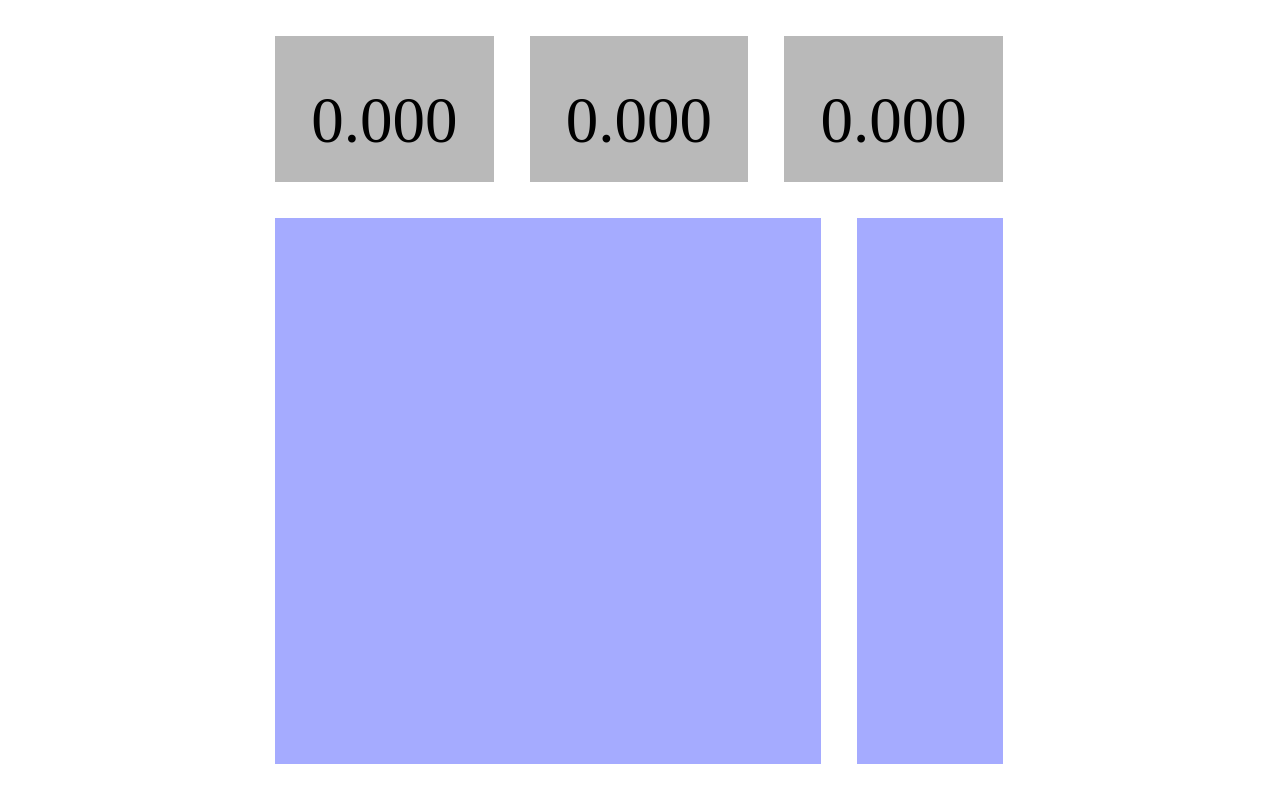
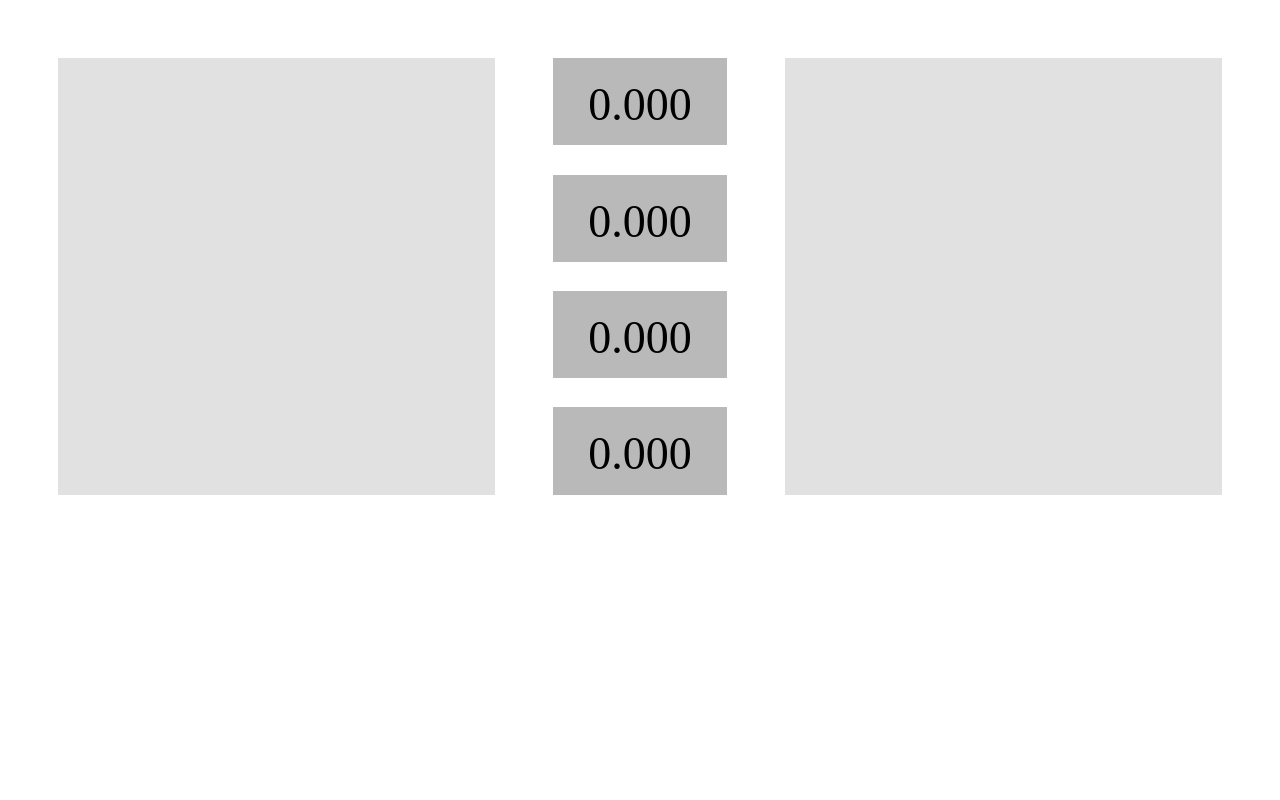
Before and after one commit to blackarm0815/user_interface_electronics, a website: page joystick_webpage/index.html in a window 1280 px wide. Drawn offline with Linux system fonts and the light colour scheme.

Commit message:
new 2 joystick layout

```diff
--- a/joystick_webpage/code.js
+++ b/joystick_webpage/code.js
@@ -1,16 +1,16 @@
 "use strict";
 const resizeDivs = () => {
-    const scaleHeight = window.innerHeight / 22;
-    const scaleWidth = window.innerWidth / 22;
+    const scaleHeight = window.innerHeight / 19;
+    const scaleWidth = window.innerWidth / 44;
     let scale = scaleWidth;
     if (scaleHeight < scaleWidth) {
         scale = scaleHeight;
     }
     // background
-    const backgroundHeight = scale * 22;
-    const backgroundLeft = Math.floor((window.innerWidth - (scale * 22)) / 2);
+    const backgroundHeight = scale * 19;
+    const backgroundLeft = Math.floor((window.innerWidth - (scale * 44)) / 2);
     const backgroundTop = 0;
-    const backgroundWidth = scale * 22;
+    const backgroundWidth = scale * 42;
     const divBackground = document.getElementById('background');
     if (divBackground !== null) {
         divBackground.style.height = `${backgroundHeight}px`;
@@ -18,37 +18,37 @@ const resizeDivs = () => {
         divBackground.style.top = `${backgroundTop}px`;
         divBackground.style.width = `${backgroundWidth}px`;
     }
-    // joystick
-    const joystickHeight = scale * 15;
-    const joystickLeft = backgroundLeft + scale;
-    const joystickTop = backgroundTop + (scale * 6);
-    const joystickWidth = scale * 15;
-    const divJoystick = document.getElementById('joystick');
+    // joystick0
+    const joystick0Height = scale * 15;
+    const joystick0Left = backgroundLeft + (scale * 2);
+    const joystick0Top = backgroundTop + (scale * 2);
+    const joystick0Width = scale * 15;
+    const divJoystick = document.getElementById('joystick0');
     if (divJoystick !== null) {
-        divJoystick.style.height = `${joystickHeight}px`;
-        divJoystick.style.left = `${joystickLeft}px`;
-        divJoystick.style.top = `${joystickTop}px`;
-        divJoystick.style.width = `${joystickWidth}px`;
+        divJoystick.style.height = `${joystick0Height}px`;
+        divJoystick.style.left = `${joystick0Left}px`;
+        divJoystick.style.top = `${joystick0Top}px`;
+        divJoystick.style.width = `${joystick0Width}px`;
     }
-    // lever
-    const leverHeight = scale * 15;
-    const leverLeft = backgroundLeft + (scale * 17);
-    const leverTop = backgroundTop + (scale * 6);
-    const leverWidth = scale * 4;
-    const divLever = document.getElementById('lever');
+    // joystick1
+    const joystick1Height = scale * 15;
+    const joystick1Left = backgroundLeft + (scale * 27);
+    const joystick1Top = backgroundTop + (scale * 2);
+    const joystick1Width = scale * 15;
+    const divLever = document.getElementById('joystick1');
     if (divLever !== null) {
-        divLever.style.height = `${leverHeight}px`;
-        divLever.style.left = `${leverLeft}px`;
-        divLever.style.top = `${leverTop}px`;
-        divLever.style.width = `${leverWidth}px`;
+        divLever.style.height = `${joystick1Height}px`;
+        divLever.style.left = `${joystick1Left}px`;
+        divLever.style.top = `${joystick1Top}px`;
+        divLever.style.width = `${joystick1Width}px`;
     }
     // output general
-    const outputFontSize = Math.floor(scale * 1.8);
-    const outputPaddingTop = Math.floor(scale * 1.30);
+    const outputFontSize = Math.floor(scale * 1.6);
+    const outputPaddingTop = Math.floor(scale * 0.7);
     // output0
-    const output0Height = scale * 4;
-    const output0Left = backgroundLeft + scale;
-    const output0Top = backgroundTop + scale;
+    const output0Height = scale * 3;
+    const output0Left = backgroundLeft + (scale * 19);
+    const output0Top = (scale * 2);
     const output0Width = scale * 6;
     const divOutput0 = document.getElementById('output0');
     if (divOutput0 !== null) {
@@ -60,9 +60,9 @@ const resizeDivs = () => {
         divOutput0.style.width = `${output0Width}px`;
     }
     // output1
-    const output1Height = scale * 4;
-    const output1Left = backgroundLeft + (scale * 8);
-    const output1Top = backgroundTop + scale;
+    const output1Height = scale * 3;
+    const output1Left = backgroundLeft + (scale * 19);
+    const output1Top = (scale * 6);
     const output1Width = scale * 6;
     const divOutput1 = document.getElementById('output1');
     if (divOutput1 !== null) {
@@ -74,9 +74,9 @@ const resizeDivs = () => {
         divOutput1.style.width = `${output1Width}px`;
     }
     // output2
-    const output2Height = scale * 4;
-    const output2Left = backgroundLeft + (scale * 15);
-    const output2Top = backgroundTop + scale;
+    const output2Height = scale * 3;
+    const output2Left = backgroundLeft + (scale * 19);
+    const output2Top = (scale * 10);
     const output2Width = scale * 6;
     const divOutput2 = document.getElementById('output2');
     if (divOutput2 !== null) {
@@ -87,54 +87,71 @@ const resizeDivs = () => {
         divOutput2.style.top = `${output2Top}px`;
         divOutput2.style.width = `${output2Width}px`;
     }
+    // output3
+    const output3Height = scale * 3;
+    const output3Left = backgroundLeft + (scale * 19);
+    const output3Top = (scale * 14);
+    const output3Width = scale * 6;
+    const divOutput3 = document.getElementById('output3');
+    if (divOutput3 !== null) {
+        divOutput3.style.fontSize = `${outputFontSize}px`;
+        divOutput3.style.height = `${output3Height}px`;
+        divOutput3.style.left = `${output3Left}px`;
+        divOutput3.style.paddingTop = `${outputPaddingTop}px`;
+        divOutput3.style.top = `${output3Top}px`;
+        divOutput3.style.width = `${output3Width}px`;
+    }
 };
-const checkJoystick = (touch) => {
-    const joystick = document.getElementById('joystick');
+const checkJoystick0 = (touch) => {
+    const joystick0 = document.getElementById('joystick0');
     const output0 = document.getElementById('output0');
     const output1 = document.getElementById('output1');
-    if (joystick !== null && output0 !== null && output1 !== null) {
-        const joystickHeight = joystick.offsetHeight;
-        const joystickLeft = joystick.offsetLeft;
-        const joystickTop = joystick.offsetTop;
-        const joystickWidth = joystick.offsetWidth;
+    if (joystick0 !== null && output0 !== null && output1 !== null) {
+        const joystick0Height = joystick0.offsetHeight;
+        const joystick0Left = joystick0.offsetLeft;
+        const joystick0Top = joystick0.offsetTop;
+        const joystick0Width = joystick0.offsetWidth;
         const touchX = touch.clientX;
         const touchY = touch.clientY;
-        if (touchX >= joystickLeft && touchX <= (joystickLeft + joystickWidth)) {
-            if (touchY >= joystickTop && touchY <= (joystickTop + joystickHeight)) {
-                const x = (touchX - joystickLeft) / joystickWidth;
-                const y = (touchY - joystickTop) / joystickHeight;
+        if (touchX >= joystick0Left && touchX <= (joystick0Left + joystick0Width)) {
+            if (touchY >= joystick0Top && touchY <= (joystick0Top + joystick0Height)) {
+                const x = (touchX - joystick0Left) / joystick0Width;
+                const y = (touchY - joystick0Top) / joystick0Height;
                 output0.innerText = x.toFixed(4);
                 output1.innerText = y.toFixed(4);
             }
         }
     }
 };
-const checkLever = (touch) => {
-    const lever = document.getElementById('lever');
+const checkJoystick1 = (touch) => {
+    const joystick1 = document.getElementById('joystick1');
     const output2 = document.getElementById('output2');
-    if (lever !== null && output2) {
-        const leverHeight = lever.offsetHeight;
-        const leverLeft = lever.offsetLeft;
-        const leverTop = lever.offsetTop;
-        const leverWidth = lever.offsetWidth;
+    const output3 = document.getElementById('output3');
+    if (joystick1 !== null && output2 !== null && output2 !== null) {
+        const joystick1Height = joystick1.offsetHeight;
+        const joystick1Left = joystick1.offsetLeft;
+        const joystick1Top = joystick1.offsetTop;
+        const joystick1Width = joystick1.offsetWidth;
         const touchX = touch.clientX;
         const touchY = touch.clientY;
-        if (touchX >= leverLeft && touchX <= (leverLeft + leverWidth)) {
-            if (touchY >= leverTop && touchY <= (leverTop + leverHeight)) {
-                const y = (touchY - leverTop) / leverHeight;
-                output2.innerText = y.toFixed(4);
+        if (touchX >= joystick1Left && touchX <= (joystick1Left + joystick1Width)) {
+            if (touchY >= joystick1Top && touchY <= (joystick1Top + joystick1Height)) {
+                const x = (touchX - joystick1Left) / joystick1Width;
+                const y = (touchY - joystick1Top) / joystick1Height;
+                output2.innerText = x.toFixed(4);
+                output3.innerText = y.toFixed(4);
             }
         }
     }
 };
 const touching = (touchEvent) => {
     const touch0 = touchEvent.touches[0];
-    checkJoystick(touch0);
-    checkLever(touch0);
+    checkJoystick0(touch0);
+    checkJoystick1(touch0);
     if (touchEvent.touches.length > 1) {
         const touch1 = touchEvent.touches[1];
-        checkJoystick(touch1);
-        checkLever(touch1);
+        checkJoystick0(touch1);
+        checkJoystick1(touch1);
     }
 };
 const listeners = () => {
--- a/joystick_webpage/index.html
+++ b/joystick_webpage/index.html
@@ -9,37 +9,26 @@
       #background {
         position: absolute;
       }
-      #joystick {
-        background-color: #a5abff;
-        position: absolute;
-      }
-      #lever {
-        background-color: #a5abff;
-        position: absolute;
-      }
-      #output0 {
-        position: absolute;
-      }
-      #output1 {
-        position: absolute;
-      }
-      #output2 {
+      .joystick {
+        background-color: #e1e1e1;
         position: absolute;
       }
       .output {
         background-color: #b9b9b9;
         box-sizing: border-box;
+        position: absolute;
         text-align: center;
       }
     </style>
   </head>
   <body>
     <div id = 'background'></div>
-    <div id = 'joystick'></div>
-    <div id = 'lever'></div>
+    <div id = 'joystick0' class = 'joystick'></div>
+    <div id = 'joystick1' class = 'joystick'></div>
     <div id = 'output0' class = 'output'>0.000</div>
     <div id = 'output1' class = 'output'>0.000</div>
     <div id = 'output2' class = 'output'>0.000</div>
+    <div id = 'output3' class = 'output'>0.000</div>
     <script src = 'code.js'></script>
   </body>
 </html>
```
Also changed, not shown: joystick_webpage/code.ts (+79 -62 lines), joystick_webpage/layout.svg, 1 other file.
